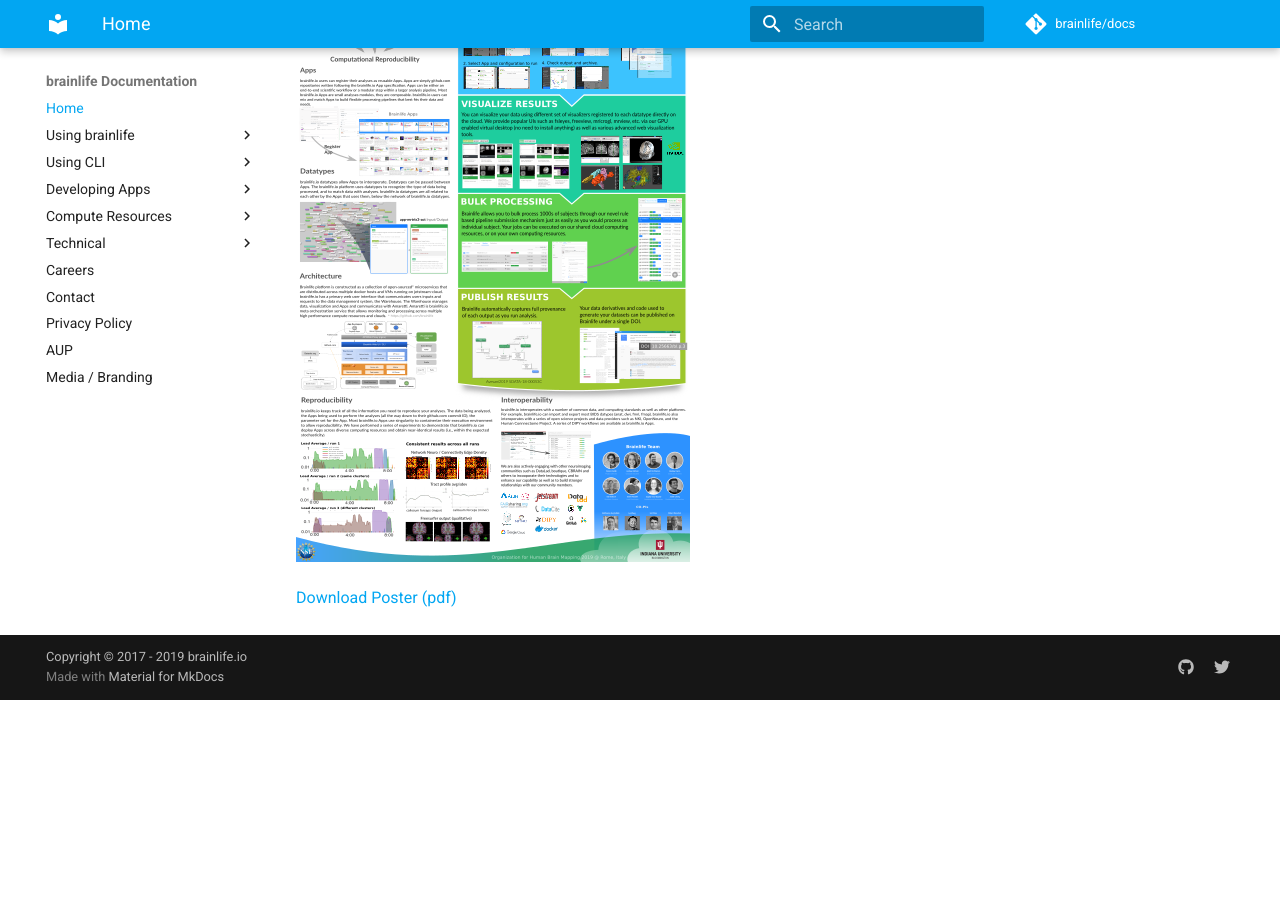
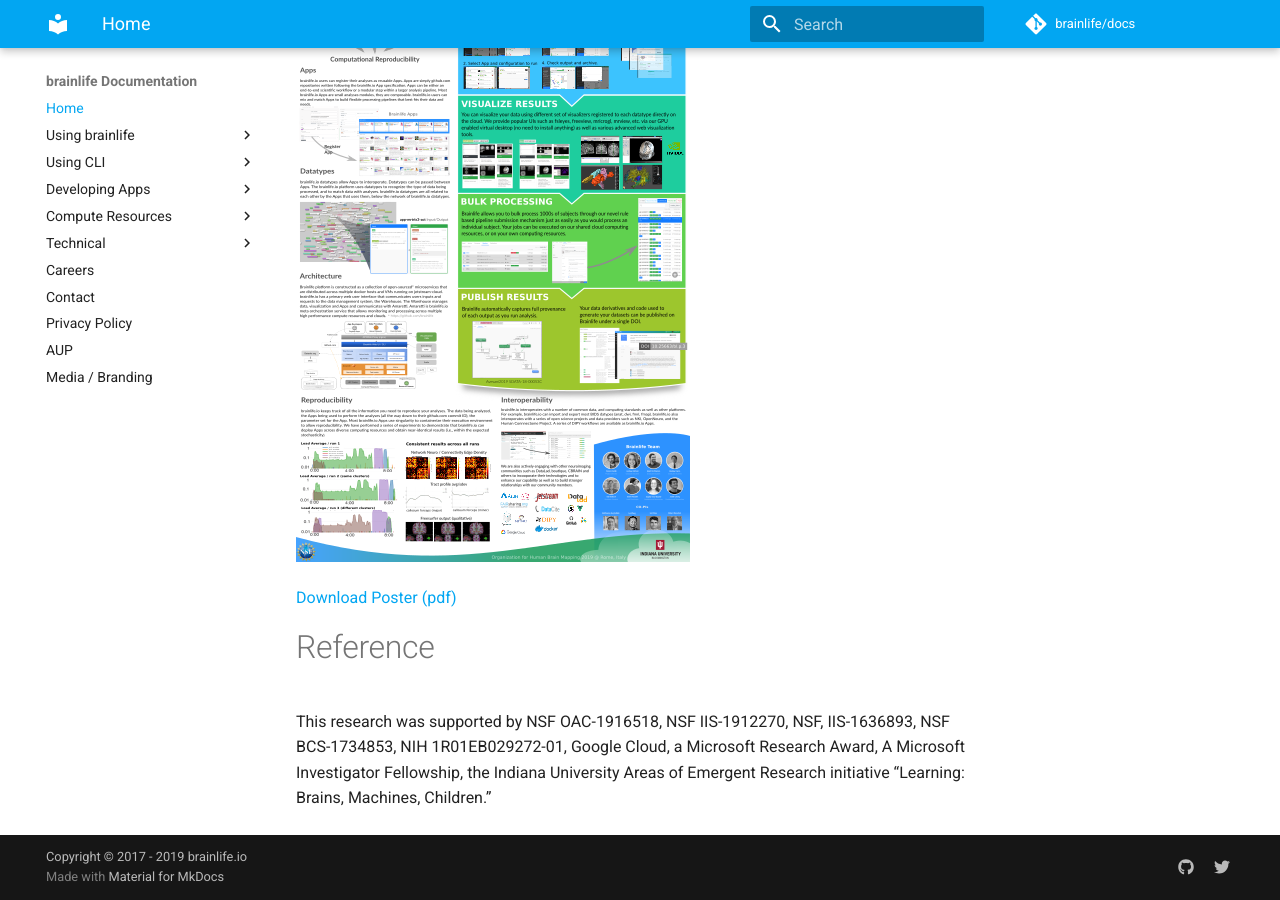
Before and after one commit to brainlife/docs, an MkDocs documentation site: the page built from docs/index.md, in a window 1280 px wide and 900 px high, scrolled down 2243 px. Built offline with MkDocs 1.6.1 and Material for MkDocs 9.7.7, drawn with Linux system fonts in a browser that asks for light colours; comment, search, counter and statistics services are not loaded; before the commit the page ends 2943 px from its top, so only the background shows below that.

Commit message:
Update index.md
Added Reference at the bottom of the index

```diff
--- a/docs/index.md
+++ b/docs/index.md
@@ -27,3 +27,7 @@
 ![ohbm2019](/docs/img/ohbm_poster_brainlife.10dpi.png)
 
 [Download Poster (pdf)](/docs/img/ohbm_poster_brainlife.150dpi.100cm_by_185cm.pdf)
+
+# Reference
+
+This research was supported by NSF OAC-1916518, NSF IIS-1912270, NSF, IIS-1636893, NSF BCS-1734853, NIH 1R01EB029272-01, Google Cloud, a Microsoft Research Award, A Microsoft Investigator Fellowship, the Indiana University Areas of Emergent Research initiative “Learning: Brains, Machines, Children.”
```
